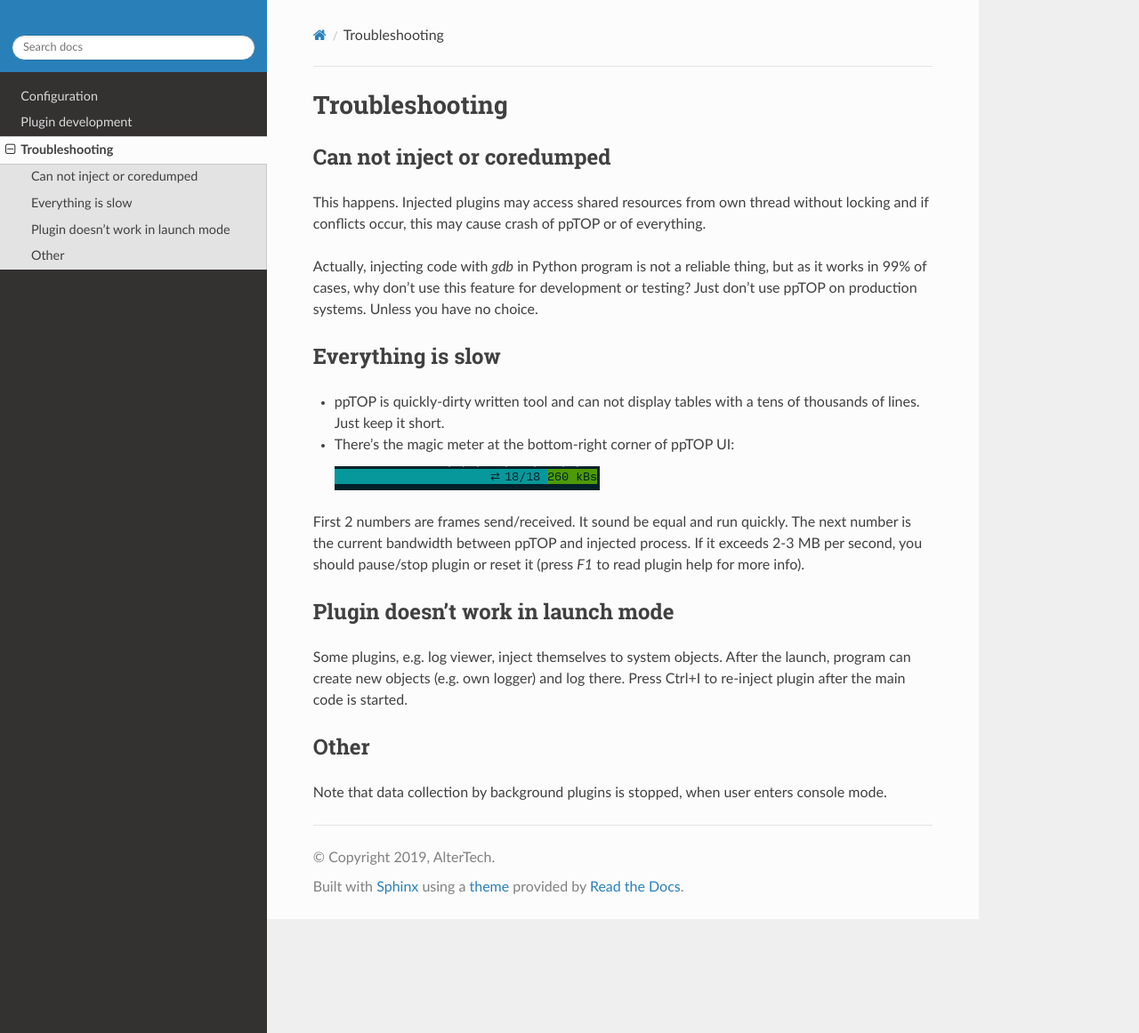
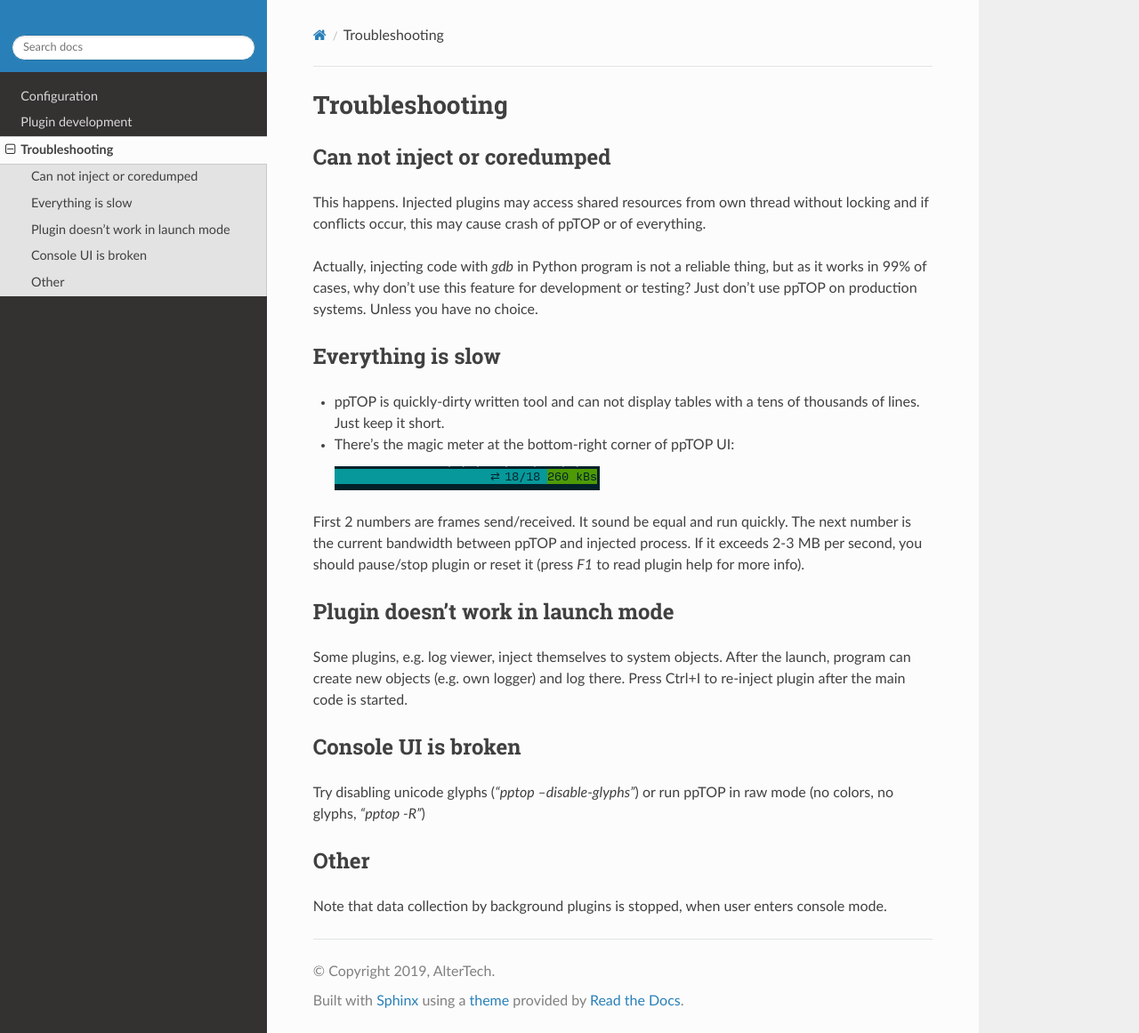
Before and after one commit to alttch/pptop, a Sphinx documentation site: the page built from doc/troubleshooting.rst, in a window 1280 px wide and 1161 px high. Shown: the whole window at 89% size. Built offline with Sphinx 7.4.7 and the Read the Docs theme 2.0.0, drawn with Linux system fonts in a browser that asks for light colours.

Commit message:
doc glyphs err

```diff
--- a/doc/troubleshooting.rst
+++ b/doc/troubleshooting.rst
@@ -35,6 +35,12 @@ Some plugins, e.g. log viewer, inject themselves to system objects. After the
 launch, program can create new objects (e.g. own logger) and log there. Press
 Ctrl+I to re-inject plugin after the main code is started.
 
+Console UI is broken
+====================
+
+Try disabling unicode glyphs (*"pptop --disable-glyphs"*) or run ppTOP in raw
+mode (no colors, no glyphs, *"pptop -R"*)
+
 Other
 =====
 
```
